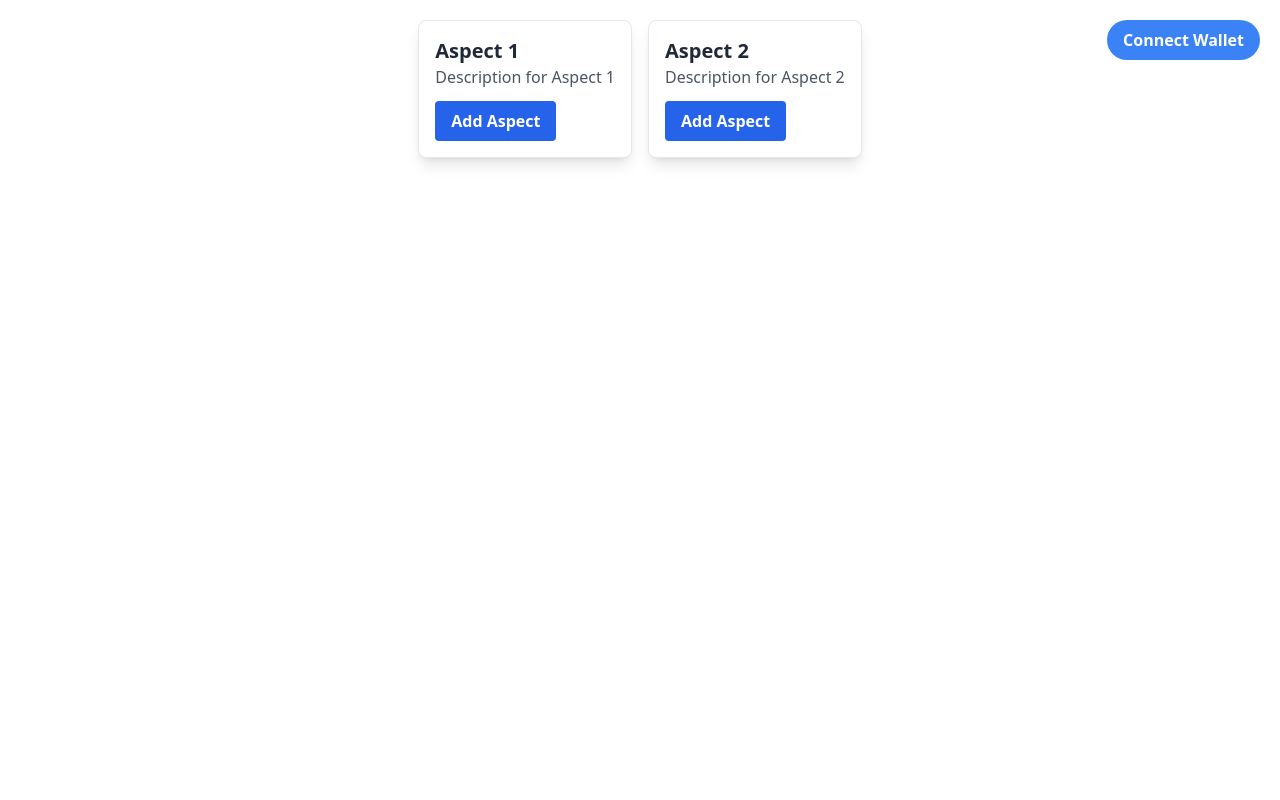
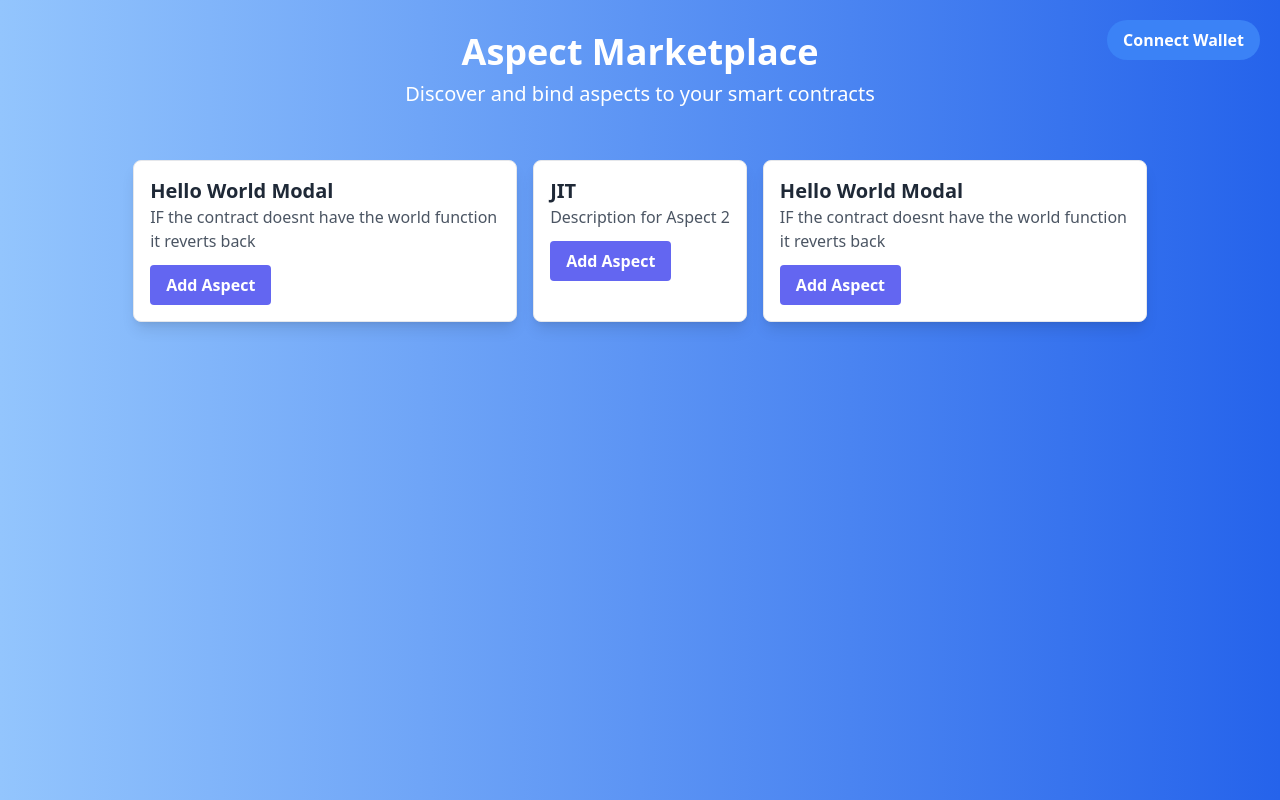
Before and after one commit to srivatsav01/aspect-marketplace, a React (Create React App) app in the folder frontend/: page / in a window 1280 px wide. Built offline with nearby package versions, Linux system fonts and the light colour scheme.

Commit message:
change  names

```diff
--- a/frontend/src/AddAspectModal.js
+++ b/frontend/src/AddAspectModal.js
@@ -53,10 +53,12 @@ function AddAspectModal({ aspect, onClose }) {
   };
 
   return (
-    <Modal   isOpen={true}
+    <Modal
+    isOpen={true}
     onRequestClose={onClose}
-    className="relative p-5 bg-white rounded-lg shadow-xl max-w-md mx-auto my-16"
-    overlayClassName="fixed inset-0 bg-black bg-opacity-30 backdrop-blur-sm flex justify-center items-center">
+    className="bg-gray-100 rounded-lg p-5 max-w-md mx-auto my-16 shadow-xl"
+    overlayClassName="fixed inset-0 bg-black bg-opacity-30 backdrop-blur-sm flex justify-center items-center"
+  >
     <h2 className="text-xl font-semibold text-gray-800">Add Aspect: {aspect?.name}</h2>
     <input className="border border-gray-300 rounded p-2 w-full mt-3" type="text" placeholder="Contract Address" value={contractAddress} onChange={(e) => setContractAddress(e.target.value)} />
     <input className="border border-gray-300 rounded p-2 w-full mt-3" type="text" placeholder="ABI" value={abiFile} onChange={(e) => setAbiFile(e.target.value)} />
--- a/frontend/src/App.js
+++ b/frontend/src/App.js
@@ -15,13 +15,21 @@ function App() {
     setIsModalOpen(false); // And this should close it
   };
 
+
   return (
-    <div>
-      <ConnectWallet />
-      <AspectList onAddAspect={openModal} />
-      {isModalOpen && <AddAspectModal aspect={selectedAspect} onClose={closeModal} />}
+    <div className="min-h-screen bg-gradient-to-r from-blue-300 to-blue-600">
+      <header className="text-white text-center pt-8">
+        <h1 className="text-4xl font-bold">Aspect Marketplace</h1>
+        <p className="text-xl mt-2">Discover and bind aspects to your smart contracts</p>
+      </header>
+      <main className="flex flex-col items-center justify-center pt-8">
+        <ConnectWallet />
+        <AspectList onAddAspect={openModal} />
+        {isModalOpen && <AddAspectModal aspect={selectedAspect} onClose={closeModal} />}
+      </main>
     </div>
   );
+
 }
 
 export default App;
--- a/frontend/src/AspectList.js
+++ b/frontend/src/AspectList.js
@@ -2,8 +2,9 @@ import React from 'react';
 
 function AspectList({ onAddAspect }) {
   const aspects = [
-    { name: 'Aspect 1', description: 'Description for Aspect 1' ,id:'0x1d32582793CA312ee73b8F073720b0b86360D948'},
-    { name: 'Aspect 2', description: 'Description for Aspect 2',id:'0x1d32582793CA312ee73b8F073720b0b86360D948' },
+    { name: 'Hello World Modal', description: 'IF the contract doesnt have the world function it reverts back' ,id:'0x1d32582793CA312ee73b8F073720b0b86360D948'},
+    { name: 'JIT', description: 'Description for Aspect 2',id:'0x1d32582793CA312ee73b8F073720b0b86360D948' },
+    { name: 'Hello World Modal', description: 'IF the contract doesnt have the world function it reverts back' ,id:'0x1d32582793CA312ee73b8F073720b0b86360D948'},
     // Add more aspects as needed
   ];
 
@@ -13,11 +14,10 @@ function AspectList({ onAddAspect }) {
         <div key={index} className="bg-white border border-gray-200 rounded-lg shadow-lg p-4 max-w-sm hover:shadow-xl transition-shadow duration-300">
           <h3 className="text-xl font-semibold text-gray-800">{aspect.name}</h3>
           <p className="text-gray-600">{aspect.description}</p>
-      <button className="bg-blue-600 hover:bg-blue-700 text-white font-bold py-2 px-4 rounded mt-3 transition-colors duration-300" onClick={() => onAddAspect(aspect)}>Add Aspect</button>
+          <button className="bg-indigo-500 hover:bg-indigo-700 text-white font-bold py-2 px-4 rounded mt-3 transition-colors duration-300">Add Aspect</button>
         </div>
       ))}
     </div>
-
   );
 }
 
```
Lines whose indentation alone changed are shown as unchanged.
